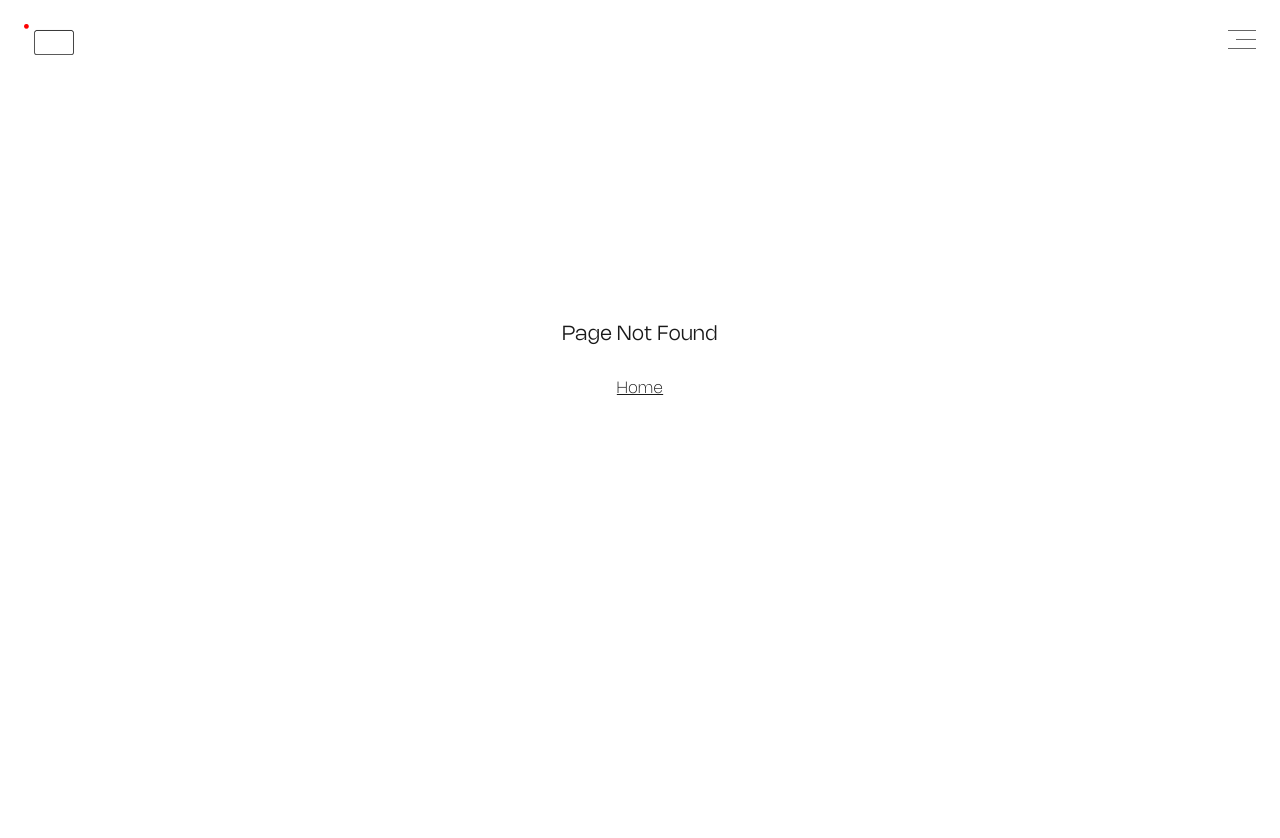
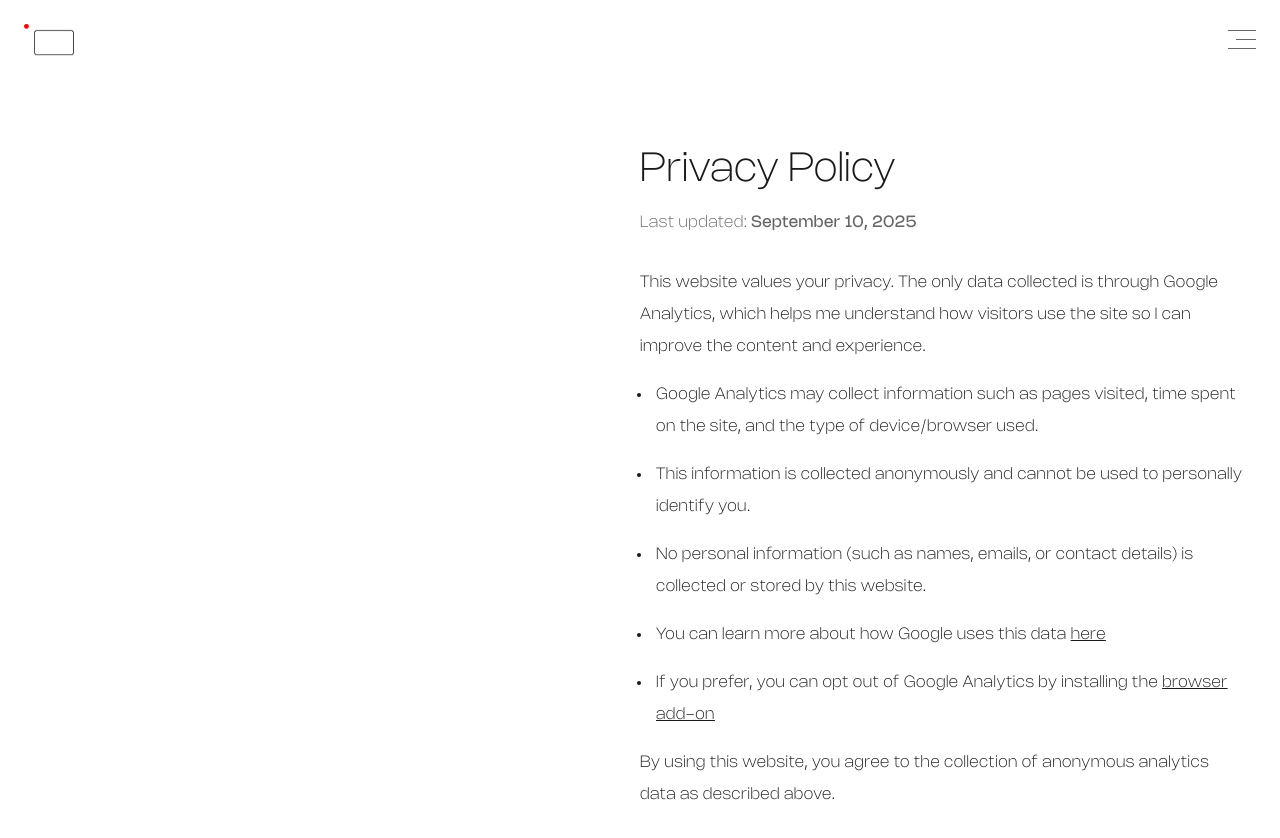
Before and after one commit to jclind/jesselind-photography, a Next.js app: page /privacy in a window 1280 px wide. Before the commit this address had no page. Shown: the top 838 px of the page. Before the commit the page ends 800 px from the top, so only its background shows below. Built offline with nearby package versions, Linux system fonts and the light colour scheme.

Commit message:
feat(privacy): add privacy page

```diff
--- /dev/null
+++ b/app/privacy/page.module.scss
@@ -0,0 +1,56 @@
+@use '@/styles/vars' as *;
+
+.privacyPage {
+  padding-left: 50%;
+  padding-top: 150px;
+  padding-right: 24px;
+  padding-bottom: 60px;
+
+  h1 {
+    font-size: 40px;
+    margin-bottom: $gap-medium;
+    font-weight: 200;
+  }
+  h2 {
+    font-size: $fs-regular;
+    font-weight: 200;
+    margin-bottom: $gap-large;
+    color: $secondary-text;
+    span {
+      font-weight: 400;
+    }
+  }
+  section {
+    display: flex;
+    flex-direction: column;
+    gap: $gap-regular;
+    ul {
+      display: flex;
+      flex-direction: column;
+      gap: $gap-regular;
+    }
+    li {
+      margin-left: 12px;
+      padding-left: 4px;
+
+      a {
+        text-decoration: underline;
+      }
+    }
+  }
+
+  @media (max-width: $breakpoint-md) {
+    padding-left: 35%;
+    h1 {
+      font-size: 32px;
+    }
+    h2 {
+      font-size: $fs-small;
+    }
+    p,
+    ul,
+    li {
+      font-size: $fs-xxs;
+    }
+  }
+}
--- /dev/null
+++ b/app/privacy/page.tsx
@@ -0,0 +1,56 @@
+import React from 'react'
+
+import styles from './page.module.scss'
+const PrivacyPolicy = () => {
+  return (
+    <div className={styles.privacyPage}>
+      <h1>Privacy Policy</h1>
+      <h2>
+        Last updated: <span>September 10, 2025</span>
+      </h2>
+      <section>
+        <p>
+          This website values your privacy. The only data collected is through
+          Google Analytics, which helps me understand how visitors use the site
+          so I can improve the content and experience.
+        </p>
+        <ul>
+          <li>
+            Google Analytics may collect information such as pages visited, time
+            spent on the site, and the type of device/browser used.
+          </li>
+          <li>
+            This information is collected anonymously and cannot be used to
+            personally identify you.
+          </li>
+          <li>
+            No personal information (such as names, emails, or contact details)
+            is collected or stored by this website.
+          </li>
+          <li>
+            You can learn more about how Google uses this data{' '}
+            <a
+              href='https://policies.google.com/technologies/partner-sites'
+              target='_blank'
+            >
+              here
+            </a>
+          </li>
+          <li>
+            If you prefer, you can opt out of Google Analytics by installing the{' '}
+            <a href='https://tools.google.com/dlpage/gaoptout' target='_blank'>
+              browser add-on
+            </a>
+          </li>
+        </ul>
+
+        <p>
+          By using this website, you agree to the collection of anonymous
+          analytics data as described above.
+        </p>
+      </section>
+    </div>
+  )
+}
+
+export default PrivacyPolicy
```
Also changed, not shown: 1 other file (tests, documents, lock files or other folders).
